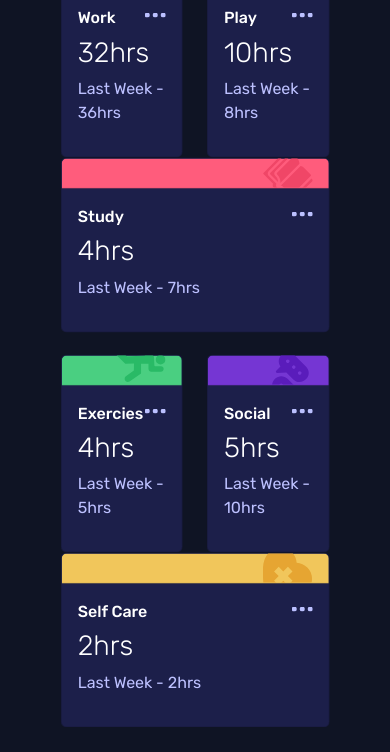
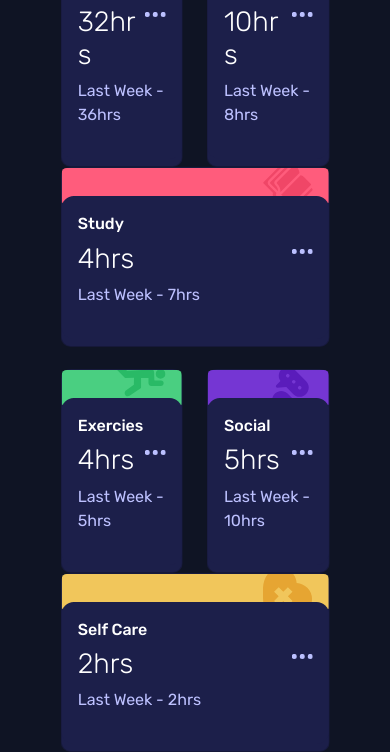
Before and after one commit to ashish-tiwari98/Time-tracking-dashboard, a plain HTML site: page index.html in a window 390 px wide. Shown: the part 225-977 px from the top of the page. Before the commit the page ends 952 px from the top, so only its background shows below. Drawn offline with nearby package versions, Linux system fonts and the light colour scheme.

Commit message:
corrected hover effect and added link to ellipsis

```diff
--- a/index.html
+++ b/index.html
@@ -22,7 +22,7 @@
         <div class="card">
           <div class="card-header profile">
             <img id ="profile-pic" src="images/image-jeremy.png" alt="jeremy_img">
-            <p class="mt-5 previous">Report for</p>
+            <p class="mt-4 previous">Report for</p>
             <h1 class="fw-light">Jeremy Robson</h1>
           </div>
           <div class="card-body">
@@ -42,7 +42,7 @@
               <div class="card-body">
                 <div class="card-text">
                   <h6 class="task-heading">Work</h6>
-                  <img class="ellipsis-img" src="images/icon-ellipsis.svg" alt="ellipsis">
+                  <a href=""><img class="ellipsis-img" src="images/icon-ellipsis.svg" alt="ellipsis"></a>
                   <h1 class="duration fw-light">32hrs</h1>
                   <p class="previous">Last Week - 36hrs</p>
                 </div>
@@ -57,7 +57,7 @@
               <div class="card-body">
                 <div class="card-text">
                   <h6 class="task-heading">Play</h6>
-                  <img class="ellipsis-img" src="images/icon-ellipsis.svg" alt="ellipsis">
+                  <a href=""><img class="ellipsis-img" src="images/icon-ellipsis.svg" alt="ellipsis"></a>
                   <h1 class="duration fw-light">10hrs</h1>
                   <p class="previous">Last Week - 8hrs</p>
                 </div>
@@ -72,7 +72,7 @@
               <div class="card-body">
                 <div class="card-text">
                   <h6 class="task-heading">Study</h6>
-                  <img class="ellipsis-img" src="images/icon-ellipsis.svg" alt="ellipsis">
+                  <a href=""><img class="ellipsis-img" src="images/icon-ellipsis.svg" alt="ellipsis"></a>
                   <h1 class="duration fw-light">4hrs</h1>
                   <p class="previous">Last Week - 7hrs</p>
                 </div>
@@ -89,7 +89,7 @@
               <div class="card-body">
                 <div class="card-text">
                   <h6 class="task-heading">Exercies</h6>
-                  <img class="ellipsis-img" src="images/icon-ellipsis.svg" alt="ellipsis">
+                  <a href=""><img class="ellipsis-img" src="images/icon-ellipsis.svg" alt="ellipsis"></a>
                   <h1 class="duration fw-light">4hrs</h1>
                   <p class="previous">Last Week - 5hrs</p>
                 </div>
@@ -104,7 +104,7 @@
               <div class="card-body">
                 <div class="card-text">
                   <h6 class="task-heading">Social</h6>
-                  <img class="ellipsis-img" src="images/icon-ellipsis.svg" alt="ellipsis">
+                  <a href=""><img class="ellipsis-img" src="images/icon-ellipsis.svg" alt="ellipsis"></a>
                   <h1 class="duration fw-light">5hrs</h1>
                   <p class="previous">Last Week - 10hrs</p>
                 </div>
@@ -119,7 +119,7 @@
               <div class="card-body">
                 <div class="card-text">
                   <h6 class="task-heading">Self Care</h6>
-                  <img class="ellipsis-img" src="images/icon-ellipsis.svg" alt="ellipsis">
+                  <a href=""><img class="ellipsis-img" src="images/icon-ellipsis.svg" alt="ellipsis"></a>
                   <h1 class="duration fw-light">2hrs</h1>
                   <p class="previous">Last Week - 2hrs</p>
                 </div>
--- a/styles.css
+++ b/styles.css
@@ -24,10 +24,12 @@ body{
 .card{
     background-color: hsl(235, 46%, 20%);
     height:100%;
+    border-radius:10px;
 }
 
 .col-sm-3 .card-header{
     height:80%;
+    border-radius:12px !important;
 }
 
 .bottom{
@@ -35,8 +37,23 @@ body{
 }
 
 .col-sm-9 .card-header{
-    height:30px;
+    height:35px;
     overflow:hidden;
+}
+
+.col-sm-9 .card-body {
+    background-color: hsl(235, 46%, 20%);
+    border-radius: 12px !important;
+    position: relative;
+    top:-7px;
+}
+
+.col-sm-9 .card-body:hover , .col-sm-9 .card:hover{
+    background-color: hsl(235, 46%, 40%);
+}
+
+.col-sm-9 .card:hover >.card-body{
+    background-color: hsl(235, 46%, 40%);
 }
 
 .header-img{
@@ -51,9 +68,10 @@ body{
 }
 
 #profile-pic{
-    width:40px;
+    width:50px;
     border-radius: 100%;
     border: 2px solid white;
+    margin-top:10px;
 }
 
 a{
```
